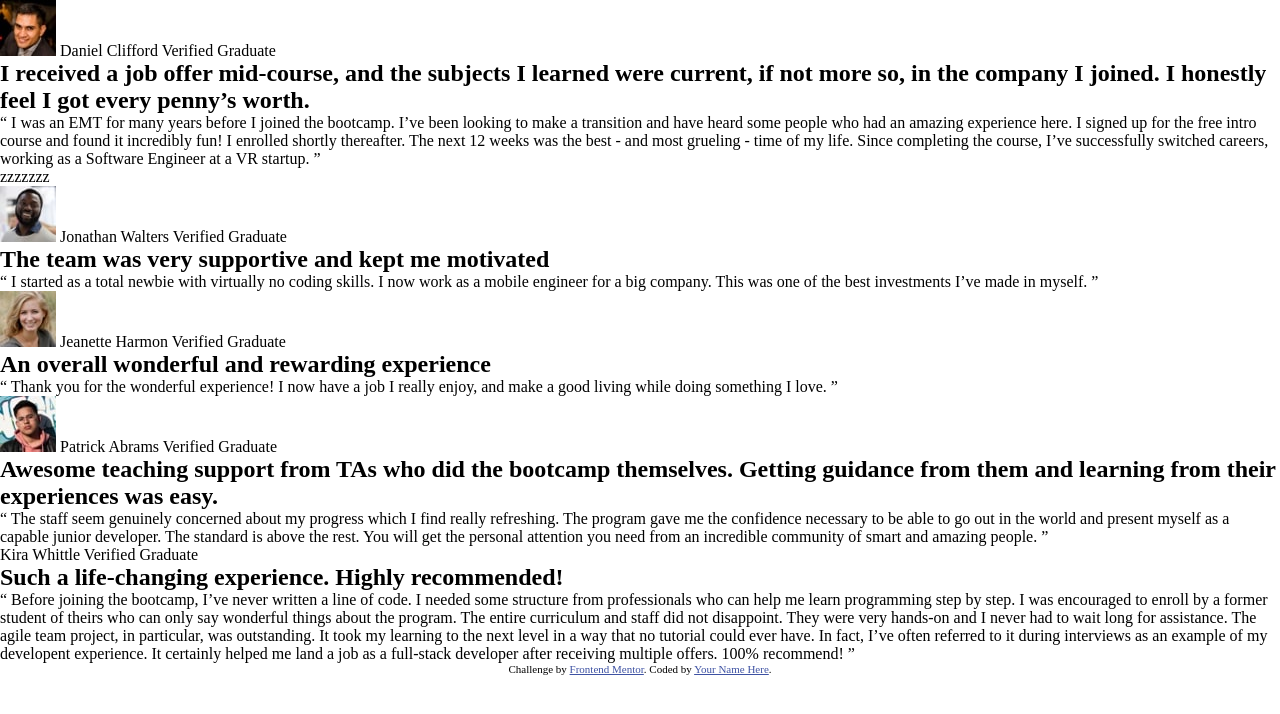
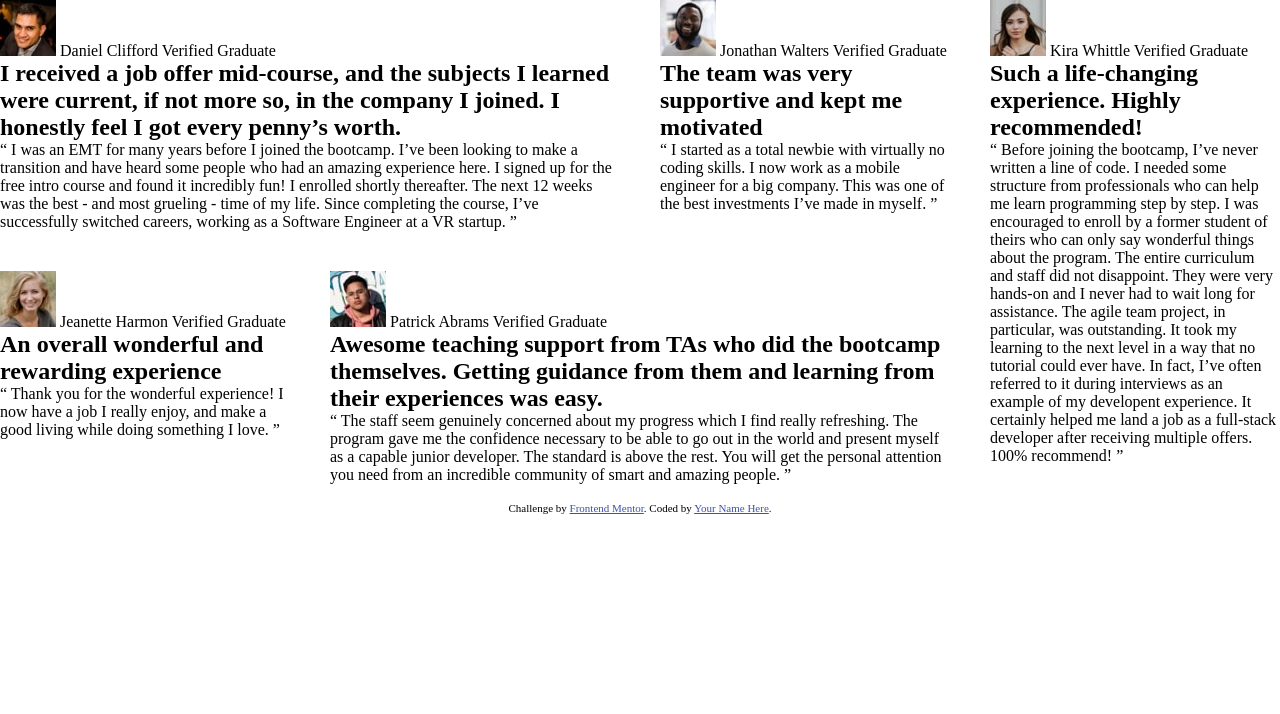
Before and after one commit to mking0823/testimonials-grid-section-, a plain HTML site: page index.html in a window 1280 px wide. Drawn offline with Linux system fonts and the light colour scheme.

Commit message:
grid layout for pc

```diff
--- a/index.html
+++ b/index.html
@@ -17,7 +17,8 @@
   </style>
 </head>
 <body>
-  <section>
+  <div class="container">
+    <section class="card-1">
       <img src="images/image-daniel.jpg" alt="">
       <span>Daniel Clifford</span>
       <span>Verified Graduate</span>
@@ -31,10 +32,10 @@
         for the free intro course and found it incredibly fun! I enrolled shortly thereafter.
         The next 12 weeks was the best - and most grueling - time of my life. Since completing
         the course, I’ve successfully switched careers, working as a Software Engineer at a VR startup. ”
-    </p>zzzzzzz
+      </p>
     </section>
+    <section class="card-2" >
 
-  <section>
       <img src="images/image-jonathan.jpg" alt="">
       <span>Jonathan Walters</span>
       <span>Verified Graduate</span>
@@ -44,8 +45,7 @@
         for a big company. This was one of the best investments I’ve made in myself. ”
       </p>
     </section>
-
-  <section>
+    <section class="card-3">
       <img src="images/image-jeanette.jpg" alt="">
       <span>Jeanette Harmon</span>
       <span>Verified Graduate</span>
@@ -55,7 +55,7 @@
         while doing something I love. ”
       </p>
     </section>
-<section>
+    <section class="card-4">
     <img src="images/image-patrick.jpg" alt="">
       <span>Patrick Abrams</span>
       <span>Verified Graduate</span>
@@ -71,8 +71,8 @@
         an incredible community of smart and amazing people. ”
     </p>
     </section>
-
-  <section>
+    <section class="card-5">
+      <img src="images/image-kira.jpg" alt="">
       <span>Kira Whittle</span>
       <span>Verified Graduate</span>
       <h2>
@@ -89,6 +89,7 @@
         100% recommend! ”
       </p>
     </section>
+  </div>
 
   <div class="attribution">
     Challenge by <a href="https://www.frontendmentor.io?ref=challenge" target="_blank">Frontend Mentor</a>.
--- a/style.css
+++ b/style.css
@@ -3,7 +3,30 @@
     padding:0;
     box-sizing:border-box;
 }
+/*--------------------Layout---------------*/
+.container{
+    display:grid;
+    grid-template-columns: repeat(4,1fr);
+    grid-template-rows: repeat(2,1fr);
+    gap: 2.5em;
+    grid-auto-flow:dense,
+ }
 
-body{
+ .card-1{
+ grid-area: 1/1/2/3;
+ }
 
-}
+ .card-2{
+
+ }
+
+
+ .card-3{
+
+ }
+ .card-4{
+    grid-area:2/2/3/4;
+ }
+ .card-5{
+   grid-area:1/4/-1/5
+ }
```
Lines whose indentation alone changed are shown as unchanged.
